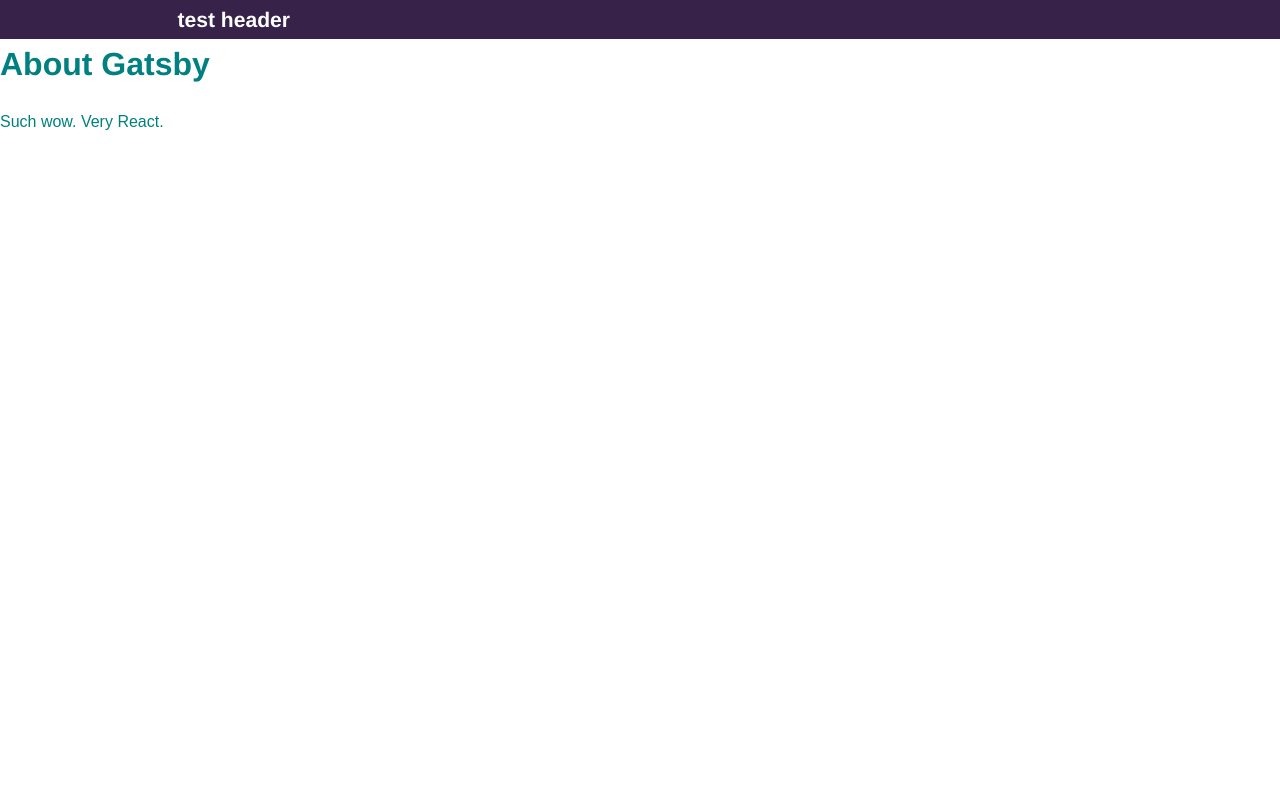
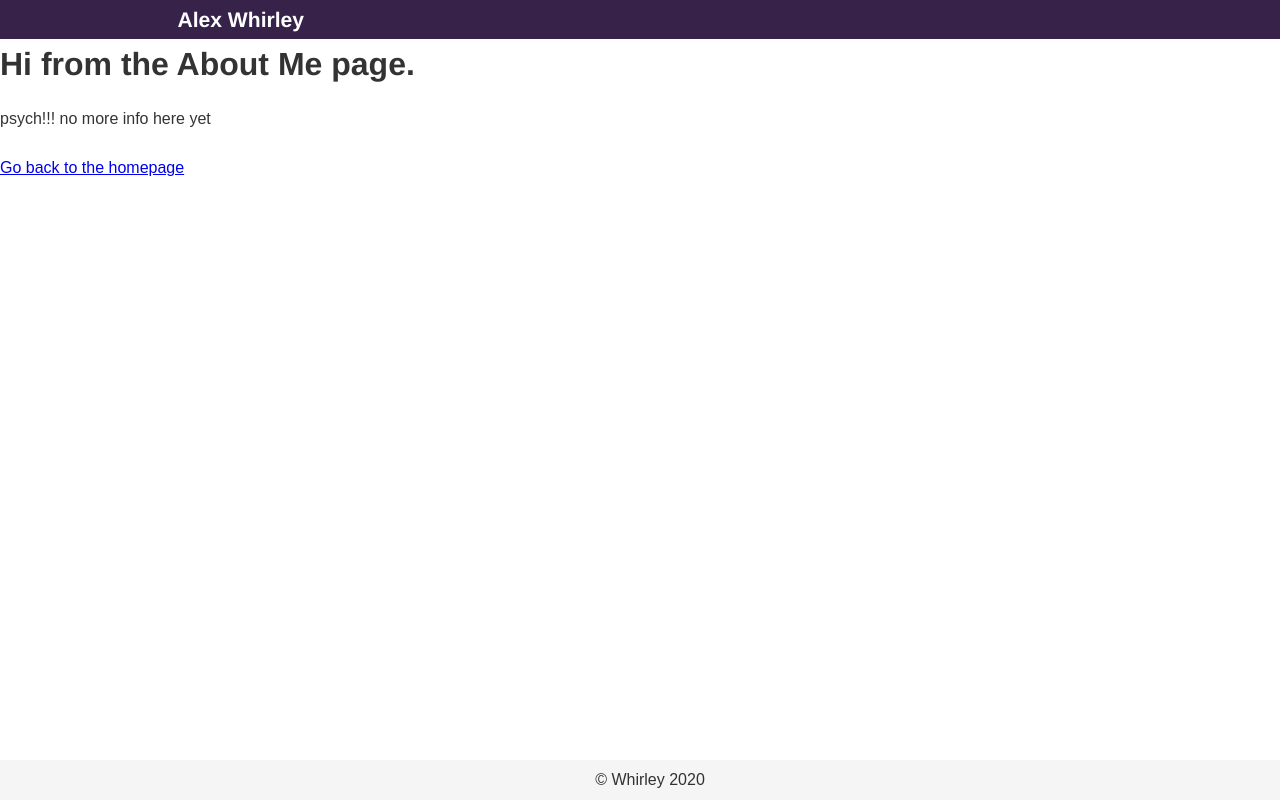
Before and after one commit to awhirley/gatsby-site, a Gatsby site: page /about in a window 1280 px wide. Built offline with nearby package versions, Linux system fonts and the light colour scheme; Gatsby itself is replaced by a stand-in of ours.

Commit message:
updating some text

```diff
--- a/package.json
+++ b/package.json
@@ -20,6 +20,7 @@
     "react": "^16.12.0",
     "react-dom": "^16.12.0",
     "react-helmet": "^6.0.0",
+    "react-icons": "^3.10.0",
     "react-typography": "^0.16.19",
     "typography": "^0.16.19"
   },
--- a/src/components/layout.css
+++ b/src/components/layout.css
@@ -17,9 +17,10 @@
   bottom: 0;
   padding-left: 20px;
   width: 100%;
-  height: 60px; /* Set the fixed height of the footer here */
-  line-height: 60px; /* Vertically center the text there */
+  height: 40px; /* Set the fixed height of the footer here */
+  line-height: 40px; /* Vertically center the text there */
   background-color: #f5f5f5;
+  text-align: center;
 }
 header,
 main,
--- a/src/components/layout.js
+++ b/src/components/layout.js
@@ -27,8 +27,8 @@
     <>
       <Header siteTitle={data.site.siteMetadata.title} />
       <main>{children}</main>
-      <footer class="sticky-footer">
-        © Whirley {new Date().getFullYear()}, built with Gatsby
+      <footer>
+        © Whirley {new Date().getFullYear()}
       </footer>
     </>
   )
--- a/src/pages/about.js
+++ b/src/pages/about.js
@@ -1,15 +1,17 @@
+// Gatsby supports TypeScript natively!
 import React from "react"
+import { Link } from "gatsby"
 
-import Header from '../components/header';
+import Layout from "../components/layout"
+import SEO from "../components/seo"
 
-export default function About() {
-  return (
-    <>
-    <Header siteTitle='test header' />
-    <div style={{ color: `teal` }}>
-      <h1>About Gatsby</h1>
-      <p>Such wow. Very React.</p>
-    </div>
-    </>
-  )
-}
+const SecondPage = () => (
+  <Layout>
+    <SEO title="Page two" />
+    <h1>Hi from the About Me page.</h1>
+    <p>psych!!! no more info here yet</p>
+    <Link to="/">Go back to the homepage</Link>
+  </Layout>
+)
+
+export default SecondPage
--- a/src/pages/index.js
+++ b/src/pages/index.js
@@ -19,10 +19,10 @@
       <div class='intro_item'>
         <h1>Hi people</h1>
 
-        <p>Welcome to your new Gatsby site.</p>
-        <p><code>Now go build something great.</code></p>
+        <p>I'm Alex!</p>
+        <p><code>Here's my website.</code></p>
 
-        <Link to="/page-2/">Go to page 2</Link>
+        <Link to="/about/">Read more about me here!</Link>
       </div>
 
     </div>
```
Also changed, not shown: src/pages/page-2.tsx (deleted, +0 -17 lines).
